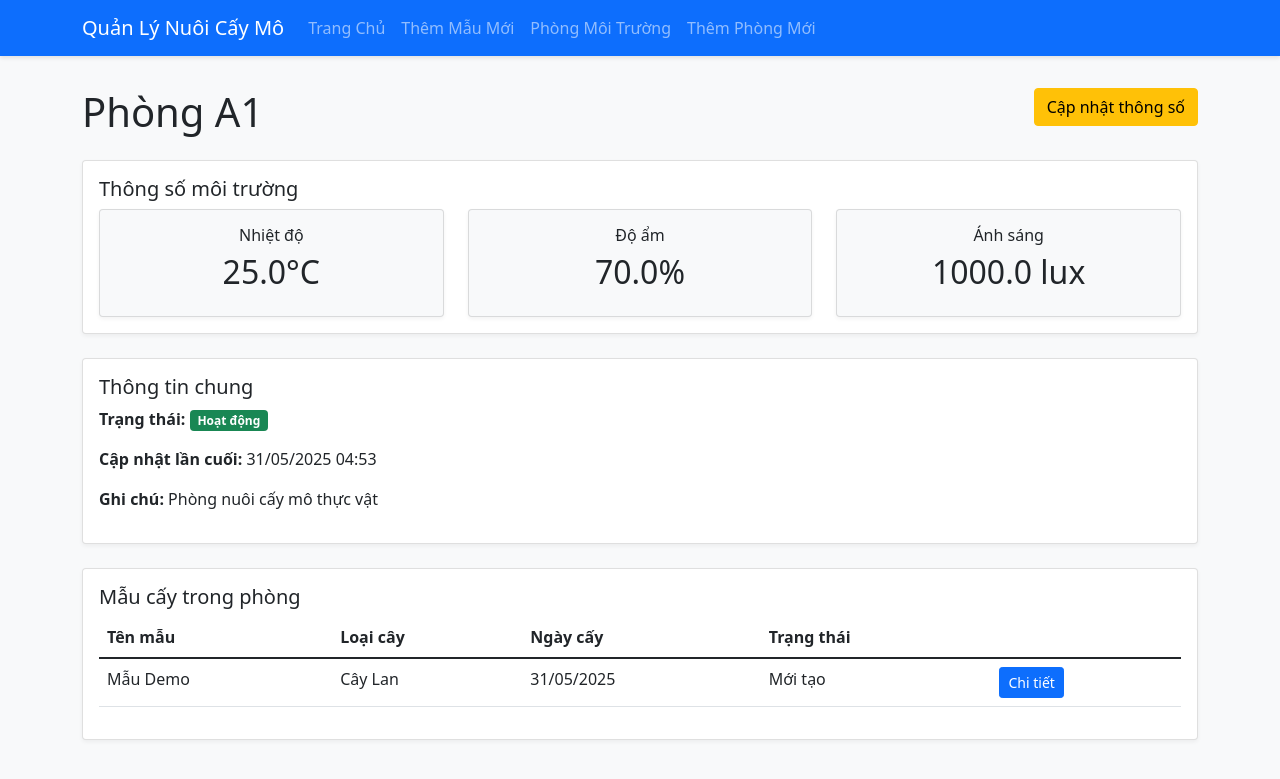
After one commit to minhanh3110-svg/hasongtest, a Flask app: page /phong-moi-truong/1 in a window 1280 px wide. The commit adds this page. Shown: the top 779 px of the page. Run offline with Flask 2, Linux system fonts and the light colour scheme; data comes from the database, SQL or seed files in the repository.

Commit message:
Thêm module quản lý phòng môi trường

```diff
--- a/app.py
+++ b/app.py
@@ -1,4 +1,4 @@
-from flask import Flask, render_template, request, redirect, url_for
+from flask import Flask, render_template, request, redirect, url_for, flash
 from flask_sqlalchemy import SQLAlchemy
 from datetime import datetime
 import os
@@ -6,6 +6,7 @@ import os
 app = Flask(__name__)
 app.config['SQLALCHEMY_DATABASE_URI'] = 'sqlite:///nuoi_cay_mo.db'
 app.config['SQLALCHEMY_TRACK_MODIFICATIONS'] = False
+app.config['SECRET_KEY'] = 'your-secret-key'
 db = SQLAlchemy(app)
 
 class MauCayMo(db.Model):
@@ -15,18 +16,44 @@ class MauCayMo(db.Model):
     ngay_cay = db.Column(db.DateTime, nullable=False, default=datetime.utcnow)
     mo_ta = db.Column(db.Text, nullable=True)
     trang_thai = db.Column(db.String(50), nullable=False)
+    phong_id = db.Column(db.Integer, db.ForeignKey('phong_moi_truong.id'), nullable=True)
+    phong = db.relationship('PhongMoiTruong', backref='mau_cay_mo')
+
+class PhongMoiTruong(db.Model):
+    id = db.Column(db.Integer, primary_key=True)
+    ten_phong = db.Column(db.String(100), nullable=False)
+    nhiet_do = db.Column(db.Float, nullable=False)
+    do_am = db.Column(db.Float, nullable=False)
+    anh_sang = db.Column(db.Float, nullable=False)  # Đơn vị: lux
+    trang_thai = db.Column(db.String(50), nullable=False)
+    ghi_chu = db.Column(db.Text, nullable=True)
+    cap_nhat = db.Column(db.DateTime, nullable=False, default=datetime.utcnow)
 
 # Khởi tạo database
 def init_db():
     with app.app_context():
         db.create_all()
-        # Kiểm tra xem đã có dữ liệu mẫu chưa
+        # Kiểm tra và thêm phòng mẫu
+        if not PhongMoiTruong.query.first():
+            phong_mau = PhongMoiTruong(
+                ten_phong='Phòng A1',
+                nhiet_do=25.0,
+                do_am=70.0,
+                anh_sang=1000.0,
+                trang_thai='Hoạt động',
+                ghi_chu='Phòng nuôi cấy mô thực vật'
+            )
+            db.session.add(phong_mau)
+            db.session.commit()
+
+        # Kiểm tra và thêm mẫu cấy demo
         if not MauCayMo.query.first():
             mau_demo = MauCayMo(
                 ten_mau='Mẫu Demo',
                 loai_cay='Cây Lan',
                 mo_ta='Mẫu thử nghiệm',
-                trang_thai='Mới tạo'
+                trang_thai='Mới tạo',
+                phong_id=1
             )
             db.session.add(mau_demo)
             db.session.commit()
@@ -38,24 +65,69 @@ def trang_chu():
 
 @app.route('/them-mau', methods=['GET', 'POST'])
 def them_mau():
+    phong_list = PhongMoiTruong.query.all()
     if request.method == 'POST':
         ten_mau = request.form['ten_mau']
         loai_cay = request.form['loai_cay']
         mo_ta = request.form['mo_ta']
         trang_thai = request.form['trang_thai']
+        phong_id = request.form.get('phong_id')
 
         mau_moi = MauCayMo(
             ten_mau=ten_mau,
             loai_cay=loai_cay,
             mo_ta=mo_ta,
-            trang_thai=trang_thai
+            trang_thai=trang_thai,
+            phong_id=phong_id if phong_id else None
         )
 
         db.session.add(mau_moi)
         db.session.commit()
         return redirect(url_for('trang_chu'))
 
-    return render_template('them_mau.html')
+    return render_template('them_mau.html', phong_list=phong_list)
+
+@app.route('/phong-moi-truong')
+def danh_sach_phong():
+    phong_list = PhongMoiTruong.query.all()
+    return render_template('phong_moi_truong/danh_sach.html', phong_list=phong_list)
+
+@app.route('/phong-moi-truong/them', methods=['GET', 'POST'])
+def them_phong():
+    if request.method == 'POST':
+        phong_moi = PhongMoiTruong(
+            ten_phong=request.form['ten_phong'],
+            nhiet_do=float(request.form['nhiet_do']),
+            do_am=float(request.form['do_am']),
+            anh_sang=float(request.form['anh_sang']),
+            trang_thai=request.form['trang_thai'],
+            ghi_chu=request.form['ghi_chu']
+        )
+        db.session.add(phong_moi)
+        db.session.commit()
+        return redirect(url_for('danh_sach_phong'))
+
+    return render_template('phong_moi_truong/them.html')
+
+@app.route('/phong-moi-truong/<int:id>')
+def chi_tiet_phong(id):
+    phong = PhongMoiTruong.query.get_or_404(id)
+    return render_template('phong_moi_truong/chi_tiet.html', phong=phong)
+
+@app.route('/phong-moi-truong/<int:id>/cap-nhat', methods=['GET', 'POST'])
+def cap_nhat_phong(id):
+    phong = PhongMoiTruong.query.get_or_404(id)
+    if request.method == 'POST':
+        phong.nhiet_do = float(request.form['nhiet_do'])
+        phong.do_am = float(request.form['do_am'])
+        phong.anh_sang = float(request.form['anh_sang'])
+        phong.trang_thai = request.form['trang_thai']
+        phong.ghi_chu = request.form['ghi_chu']
+        phong.cap_nhat = datetime.utcnow()
+        db.session.commit()
+        return redirect(url_for('chi_tiet_phong', id=id))
+
+    return render_template('phong_moi_truong/cap_nhat.html', phong=phong)
 
 # Khởi tạo database khi khởi động ứng dụng
 init_db()
--- a/templates/base.html
+++ b/templates/base.html
@@ -22,6 +22,12 @@
                     <li class="nav-item">
                         <a class="nav-link" href="{{ url_for('them_mau') }}">Thêm Mẫu Mới</a>
                     </li>
+                    <li class="nav-item">
+                        <a class="nav-link" href="{{ url_for('danh_sach_phong') }}">Phòng Môi Trường</a>
+                    </li>
+                    <li class="nav-item">
+                        <a class="nav-link" href="{{ url_for('them_phong') }}">Thêm Phòng Mới</a>
+                    </li>
                 </ul>
             </div>
         </div>
--- /dev/null
+++ b/templates/phong_moi_truong/chi_tiet.html
@@ -0,0 +1,93 @@
+{% extends "base.html" %}
+
+{% block title %}{{ phong.ten_phong }}{% endblock %}
+
+{% block content %}
+<div class="row">
+    <div class="col-md-8">
+        <h1 class="mb-4">{{ phong.ten_phong }}</h1>
+    </div>
+    <div class="col-md-4 text-end">
+        <a href="{{ url_for('cap_nhat_phong', id=phong.id) }}" class="btn btn-warning">Cập nhật thông số</a>
+    </div>
+</div>
+
+<div class="card mb-4">
+    <div class="card-body">
+        <h5 class="card-title">Thông số môi trường</h5>
+        <div class="row">
+            <div class="col-md-4">
+                <div class="card bg-light">
+                    <div class="card-body text-center">
+                        <h6>Nhiệt độ</h6>
+                        <h2>{{ phong.nhiet_do }}°C</h2>
+                    </div>
+                </div>
+            </div>
+            <div class="col-md-4">
+                <div class="card bg-light">
+                    <div class="card-body text-center">
+                        <h6>Độ ẩm</h6>
+                        <h2>{{ phong.do_am }}%</h2>
+                    </div>
+                </div>
+            </div>
+            <div class="col-md-4">
+                <div class="card bg-light">
+                    <div class="card-body text-center">
+                        <h6>Ánh sáng</h6>
+                        <h2>{{ phong.anh_sang }} lux</h2>
+                    </div>
+                </div>
+            </div>
+        </div>
+    </div>
+</div>
+
+<div class="card mb-4">
+    <div class="card-body">
+        <h5 class="card-title">Thông tin chung</h5>
+        <p><strong>Trạng thái:</strong>
+            <span class="badge {% if phong.trang_thai == 'Hoạt động' %}bg-success{% else %}bg-danger{% endif %}">
+                {{ phong.trang_thai }}
+            </span>
+        </p>
+        <p><strong>Cập nhật lần cuối:</strong> {{ phong.cap_nhat.strftime('%d/%m/%Y %H:%M') }}</p>
+        <p><strong>Ghi chú:</strong> {{ phong.ghi_chu }}</p>
+    </div>
+</div>
+
+<div class="card">
+    <div class="card-body">
+        <h5 class="card-title">Mẫu cấy trong phòng</h5>
+        <div class="table-responsive">
+            <table class="table">
+                <thead>
+                    <tr>
+                        <th>Tên mẫu</th>
+                        <th>Loại cây</th>
+                        <th>Ngày cấy</th>
+                        <th>Trạng thái</th>
+                        <th></th>
+                    </tr>
+                </thead>
+                <tbody>
+                    {% for mau in phong.mau_cay_mo %}
+                    <tr>
+                        <td>{{ mau.ten_mau }}</td>
+                        <td>{{ mau.loai_cay }}</td>
+                        <td>{{ mau.ngay_cay.strftime('%d/%m/%Y') }}</td>
+                        <td>{{ mau.trang_thai }}</td>
+                        <td><a href="#" class="btn btn-sm btn-primary">Chi tiết</a></td>
+                    </tr>
+                    {% else %}
+                    <tr>
+                        <td colspan="5" class="text-center">Chưa có mẫu cấy nào trong phòng này</td>
+                    </tr>
+                    {% endfor %}
+                </tbody>
+            </table>
+        </div>
+    </div>
+</div>
+{% endblock %}
```
Also changed, not shown: templates/phong_moi_truong/cap_nhat.html (added, +56 -0 lines), templates/phong_moi_truong/danh_sach.html (added, +49 -0 lines), templates/phong_moi_truong/them.html (added, +58 -0 lines), templates/them_mau.html (+10 -0 lines).
